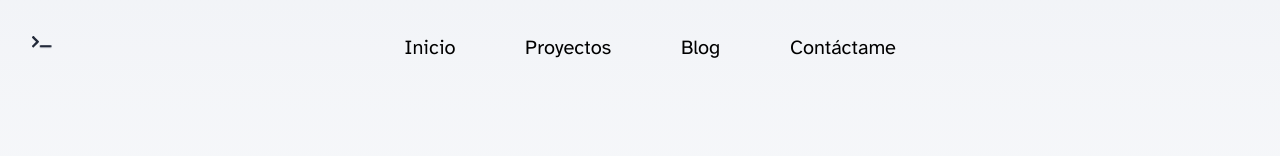
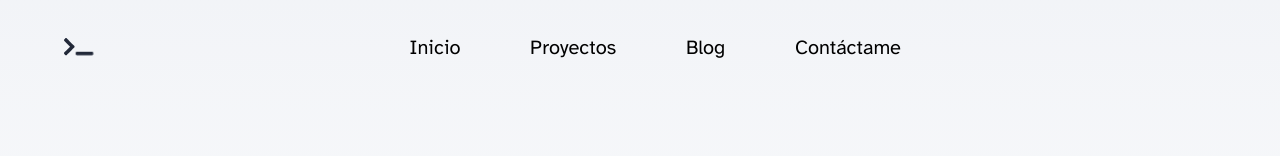
Before and after one commit to ggomez0/portfolio-gaspar, an Astro site: page /blog in a window 1280 px wide. Shown: the top 156 px of the page. Built offline with nearby package versions, Linux system fonts and the light colour scheme; Astro itself is replaced by a stand-in of ours.

Commit message:
Logo width

```diff
--- a/src/components/Header.astro
+++ b/src/components/Header.astro
@@ -4,7 +4,7 @@ import HeaderLogo from './HeaderLogo.astro';
 ---
 
 <header class="p-8">
-	<nav class="flex justify-between">
+	<nav class="flex justify-between mx-8">
 		<HeaderLogo/>
 		<div class="m-auto">
 			<HeaderLink href="/">Inicio</HeaderLink>
@@ -13,5 +13,10 @@ import HeaderLogo from './HeaderLogo.astro';
 			<HeaderLink href="/contact">Contáctame</HeaderLink>
 		</div>
 
+		<!-- <select>
+			<option selected>Español</option>
+			<option>Ingles</option>
+		</select> -->
+
 	</nav>
 </header>
--- a/src/components/HeaderLogo.astro
+++ b/src/components/HeaderLogo.astro
@@ -1,4 +1,4 @@
-<svg height="20" width="20" role="img" viewBox="0 0 640 512"
+<svg height="30" width="30" role="img" viewBox="0 0 640 512"
 aria-label="terminal with blinking cursor">
 <path class="text-primary" fill="currentColor"
 d="m218.2 230.54c-15.65-15.65-140.86-140.86-156.51-156.51-5.12-5.13-11.53-7.83-18.53-7.83-7.02 0-13.43
```
